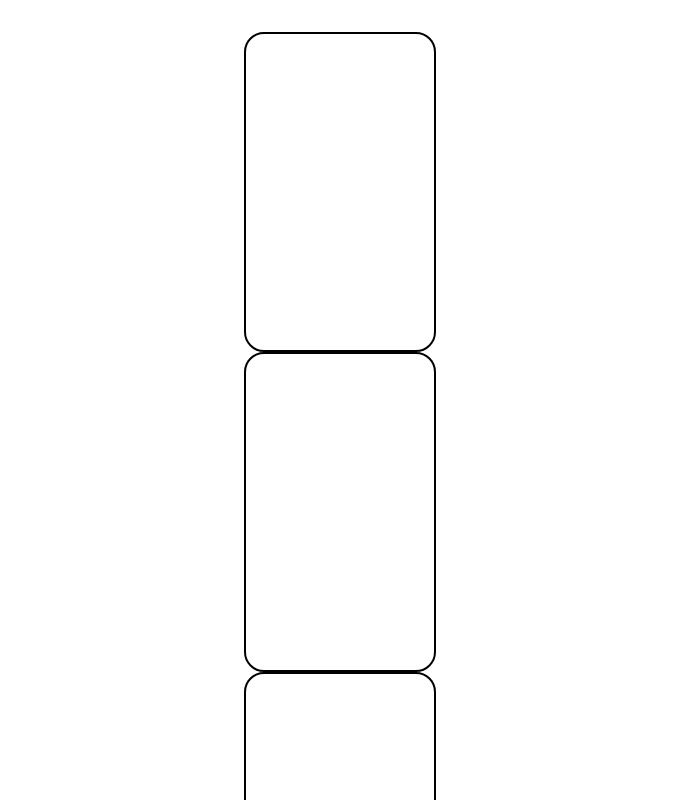
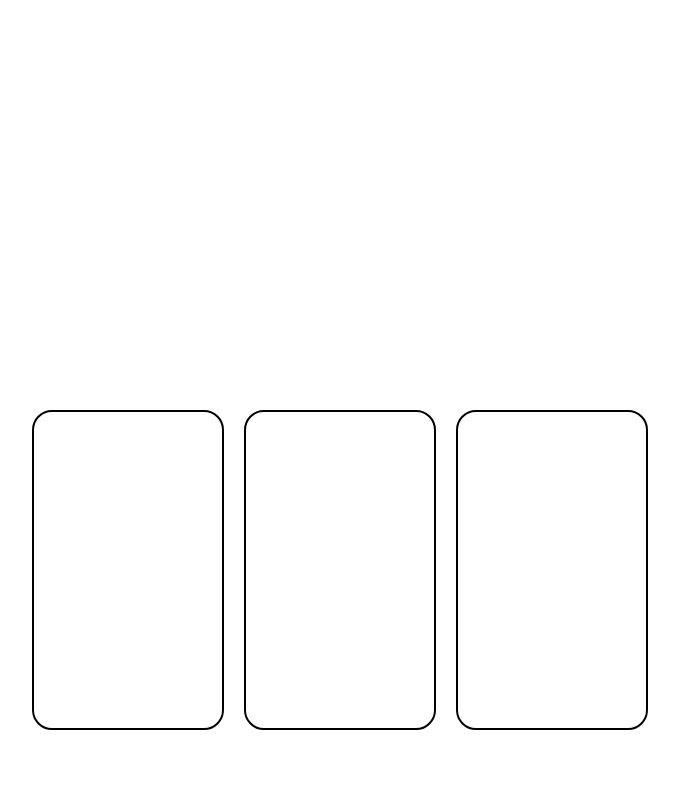
Before and after one commit to Aksultan/game-cards, a Vue app: page / in a window 1280 px wide. Shown: the top 800 px of the page, without its empty margins (300-979 px from the left). Built offline with nearby package versions, Linux system fonts and the light colour scheme.

Commit message:
feat: GameBoard layout update

```diff
--- a/src/components/GameBoard.vue
+++ b/src/components/GameBoard.vue
@@ -4,8 +4,30 @@ import PlayingCard from '@/components/PlayingCard.vue';
 
 <template>
     <div class="game-board">
-        <playing-card card-value="Q" suit="heart"/>
-        <playing-card card-value="6" suit="spade"/>
-        <playing-card card-value="K" suit="club"/>
+        <div class="empty-space"/>
+        <div class="cards-wrapper">
+            <playing-card card-value="Q" suit="heart"/>
+            <playing-card card-value="6" suit="spade"/>
+            <playing-card card-value="K" suit="club"/>
+        </div>
     </div>
 </template>
+
+<style>
+.game-board {
+    display: flex;
+    flex-direction: column;
+    align-items: center;
+    gap: 20px;
+}
+
+.cards-wrapper {
+    display: flex;
+    gap: 20px;
+}
+
+.empty-space {
+    height: 20rem;
+    width: 12rem;
+}
+</style>
```
